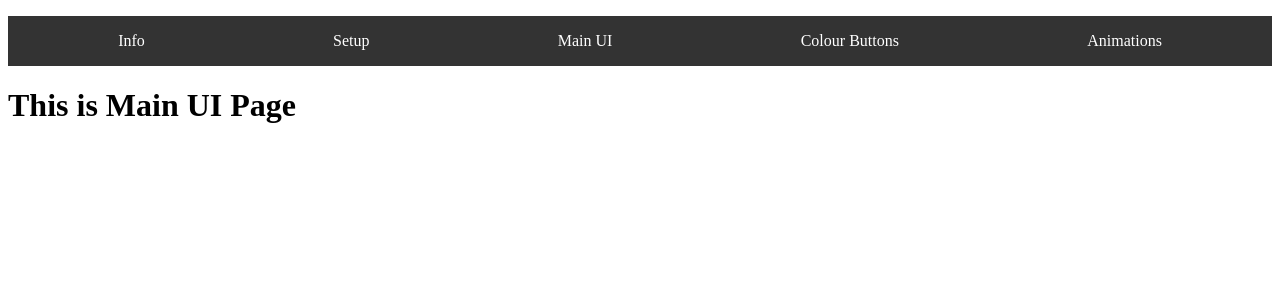
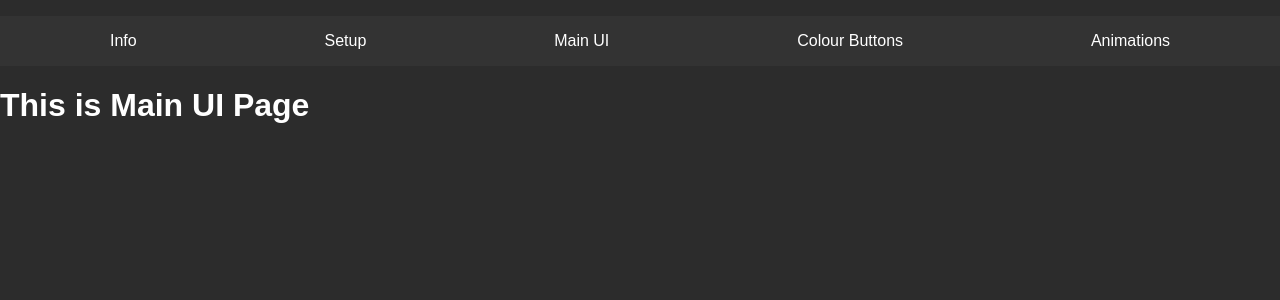
Before and after one commit to pateruu/Ledify, a SvelteKit app in the folder svelte-app/: page /main-ui in a window 1280 px wide. Shown: the top 300 px of the page. Built offline with nearby package versions, Linux system fonts and the light colour scheme.

Commit message:
Made general layout page to have background style and navbar so that it is synced throughout all pages.

```diff
--- /dev/null
+++ b/svelte-app/src/routes/+layout.svelte
@@ -0,0 +1,46 @@
+<script>
+
+</script>
+
+<main>
+  <ul class="navbar">
+    <li><a href='/info'>Info</a></li>
+    <li><a href='/setup'>Setup</a></li>
+    <li><a href='/main-ui'>Main UI</a></li>
+    <li><a href='/colour-buttons'>Colour Buttons</a></li>
+    <li><a href='/animations'>Animations</a></li>
+  </ul>
+
+    <!-- This is where the content of individual pages will go -->
+    <slot></slot>
+</main>
+
+<style>
+  :global(body){
+    background-color: #2c2c2c;
+    font-family: Arial, Helvetica, sans-serif;
+    color: white;
+    margin: 0;
+    }
+
+  .navbar{
+    display: flex;
+    justify-content: space-around;
+    background-color: #333;
+    padding: 1rem;
+    list-style-type: none;
+  }
+
+  .navbar li{
+      margin: 0 10px;
+  }
+
+  .navbar li a {
+    color: white;
+    text-decoration: none;
+  }
+
+  .navbar li a:hover {
+    color: #ccc;
+  }
+</style>
--- a/svelte-app/src/routes/+page.svelte
+++ b/svelte-app/src/routes/+page.svelte
@@ -3,13 +3,6 @@
 </script>
 
 <main>
-    <ul class="navbar">
-      <li><a href='/info'>Info</a></li>
-      <li><a href='/setup'>Setup</a></li>
-      <li><a href='/main-ui'>Main UI</a></li>
-      <li><a href='/colour-buttons'>Colour Buttons</a></li>
-      <li><a href='/animations'>Animations</a></li>
-    </ul>
 
     <h1 class="title">Welcome to LEDify</h1>
 
@@ -45,27 +38,6 @@
 
     }
 
-    /* Styles for Navigation Bar */
-    .navbar{
-        display: flex;
-        justify-content: space-around;
-        background-color: #333;
-        padding: 1rem;
-        list-style-type: none;
-    }
-
-    .navbar li{
-        margin: 0 10px;
-    }
-
-    .navbar li a {
-        color: white;
-        text-decoration: none;
-    }
-
-    .navbar li a:hover {
-        color: #ccc;
-    }
 
     /*Styles for Logo Image */
     .logo{
--- a/svelte-app/src/routes/animations/+page.svelte
+++ b/svelte-app/src/routes/animations/+page.svelte
@@ -1,34 +1,7 @@
 <main>
-    <ul class="navbar">
-      <li><a href='/info'>Info</a></li>
-      <li><a href='/setup'>Setup</a></li>
-      <li><a href='/main-ui'>Main UI</a></li>
-      <li><a href='/colour-buttons'>Colour Buttons</a></li>
-      <li><a href='/animations'>Animations</a></li>
-    </ul>
-
     <h1>This is Animations Page</h1>
 </main>
 
 <style>
-    .navbar{
-        display: flex;
-        justify-content: space-around;
-        background-color: #333;
-        padding: 1rem;
-        list-style-type: none;
-    }
 
-    .navbar li{
-        margin: 0 10px;
-    }
-
-    .navbar li a {
-        color: white;
-        text-decoration: none;
-    }
-
-    .navbar li a:hover {
-        color: #ccc;
-    }
 </style>
--- a/svelte-app/src/routes/colour-buttons/+page.svelte
+++ b/svelte-app/src/routes/colour-buttons/+page.svelte
@@ -1,34 +1,7 @@
 <main>
-    <ul class="navbar">
-      <li><a href='/info'>Info</a></li>
-      <li><a href='/setup'>Setup</a></li>
-      <li><a href='/main-ui'>Main UI</a></li>
-      <li><a href='/colour-buttons'>Colour Buttons</a></li>
-      <li><a href='/animations'>Animations</a></li>
-    </ul>
-
     <h1>This is Colour Buttons Page</h1>
 </main>
 
 <style>
-    .navbar{
-        display: flex;
-        justify-content: space-around;
-        background-color: #333;
-        padding: 1rem;
-        list-style-type: none;
-    }
 
-    .navbar li{
-        margin: 0 10px;
-    }
-
-    .navbar li a {
-        color: white;
-        text-decoration: none;
-    }
-
-    .navbar li a:hover {
-        color: #ccc;
-    }
 </style>
--- a/svelte-app/src/routes/info/+page.svelte
+++ b/svelte-app/src/routes/info/+page.svelte
@@ -1,34 +1,7 @@
 <main>
-    <ul class="navbar">
-      <li><a href='/info'>Info</a></li>
-      <li><a href='/setup'>Setup</a></li>
-      <li><a href='/main-ui'>Main UI</a></li>
-      <li><a href='/colour-buttons'>Colour Buttons</a></li>
-      <li><a href='/animations'>Animations</a></li>
-    </ul>
-
     <h1>This is Info Page</h1>
 </main>
 
 <style>
-    .navbar{
-        display: flex;
-        justify-content: space-around;
-        background-color: #333;
-        padding: 1rem;
-        list-style-type: none;
-    }
 
-    .navbar li{
-        margin: 0 10px;
-    }
-
-    .navbar li a {
-        color: white;
-        text-decoration: none;
-    }
-
-    .navbar li a:hover {
-        color: #ccc;
-    }
 </style>
--- a/svelte-app/src/routes/main-ui/+page.svelte
+++ b/svelte-app/src/routes/main-ui/+page.svelte
@@ -1,34 +1,7 @@
 <main>
-    <ul class="navbar">
-      <li><a href='/info'>Info</a></li>
-      <li><a href='/setup'>Setup</a></li>
-      <li><a href='/main-ui'>Main UI</a></li>
-      <li><a href='/colour-buttons'>Colour Buttons</a></li>
-      <li><a href='/animations'>Animations</a></li>
-    </ul>
-
     <h1>This is Main UI Page</h1>
 </main>
 
 <style>
-    .navbar{
-        display: flex;
-        justify-content: space-around;
-        background-color: #333;
-        padding: 1rem;
-        list-style-type: none;
-    }
 
-    .navbar li{
-        margin: 0 10px;
-    }
-
-    .navbar li a {
-        color: white;
-        text-decoration: none;
-    }
-
-    .navbar li a:hover {
-        color: #ccc;
-    }
 </style>
--- a/svelte-app/src/routes/setup/+page.svelte
+++ b/svelte-app/src/routes/setup/+page.svelte
@@ -1,34 +1,7 @@
 <main>
-    <ul class="navbar">
-      <li><a href='/info'>Info</a></li>
-      <li><a href='/setup'>Setup</a></li>
-      <li><a href='/main-ui'>Main UI</a></li>
-      <li><a href='/colour-buttons'>Colour Buttons</a></li>
-      <li><a href='/animations'>Animations</a></li>
-    </ul>
-
     <h1>This is Setup Page</h1>
 </main>
 
 <style>
-    .navbar{
-        display: flex;
-        justify-content: space-around;
-        background-color: #333;
-        padding: 1rem;
-        list-style-type: none;
-    }
 
-    .navbar li{
-        margin: 0 10px;
-    }
-
-    .navbar li a {
-        color: white;
-        text-decoration: none;
-    }
-
-    .navbar li a:hover {
-        color: #ccc;
-    }
 </style>
```
